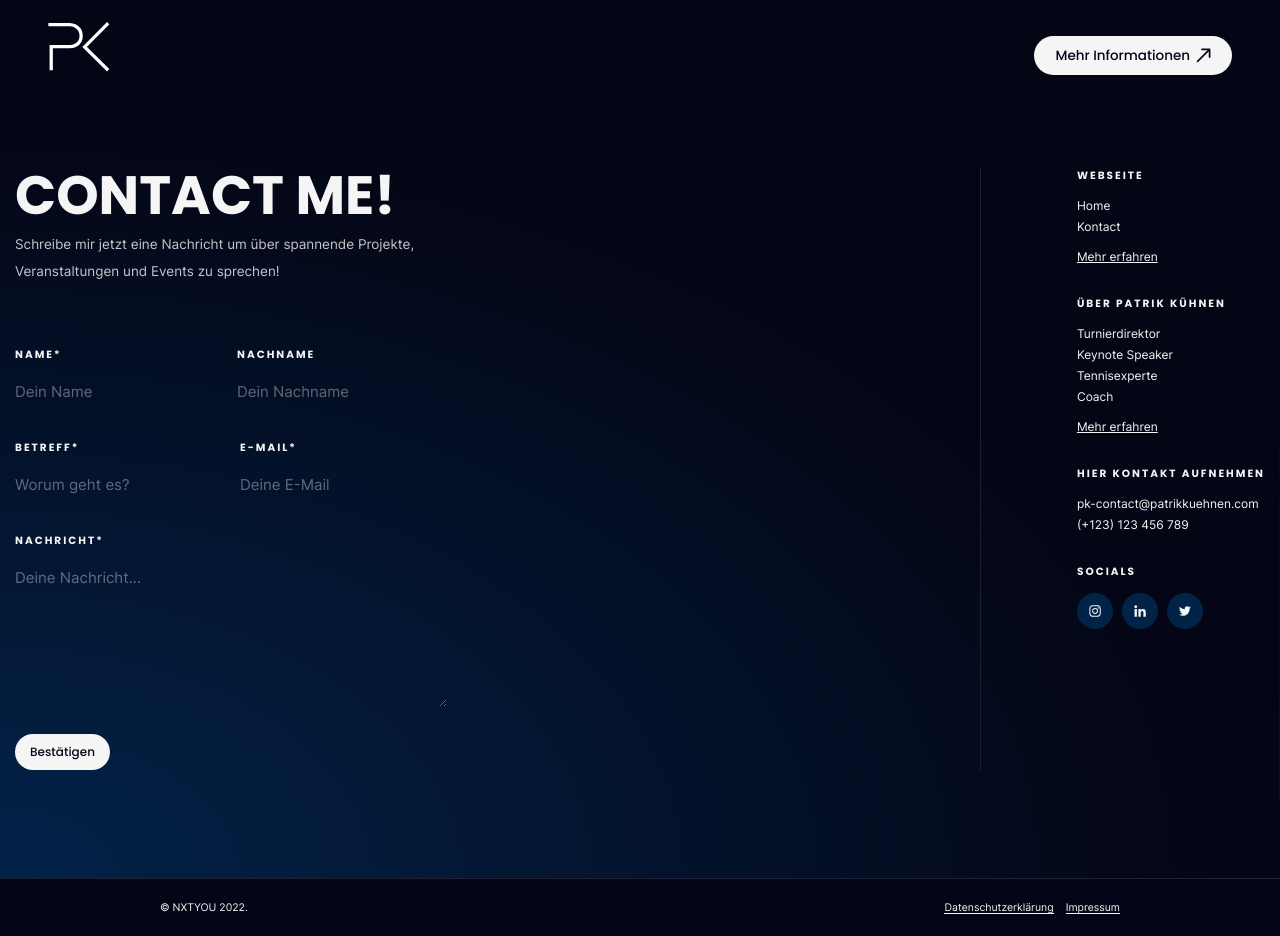
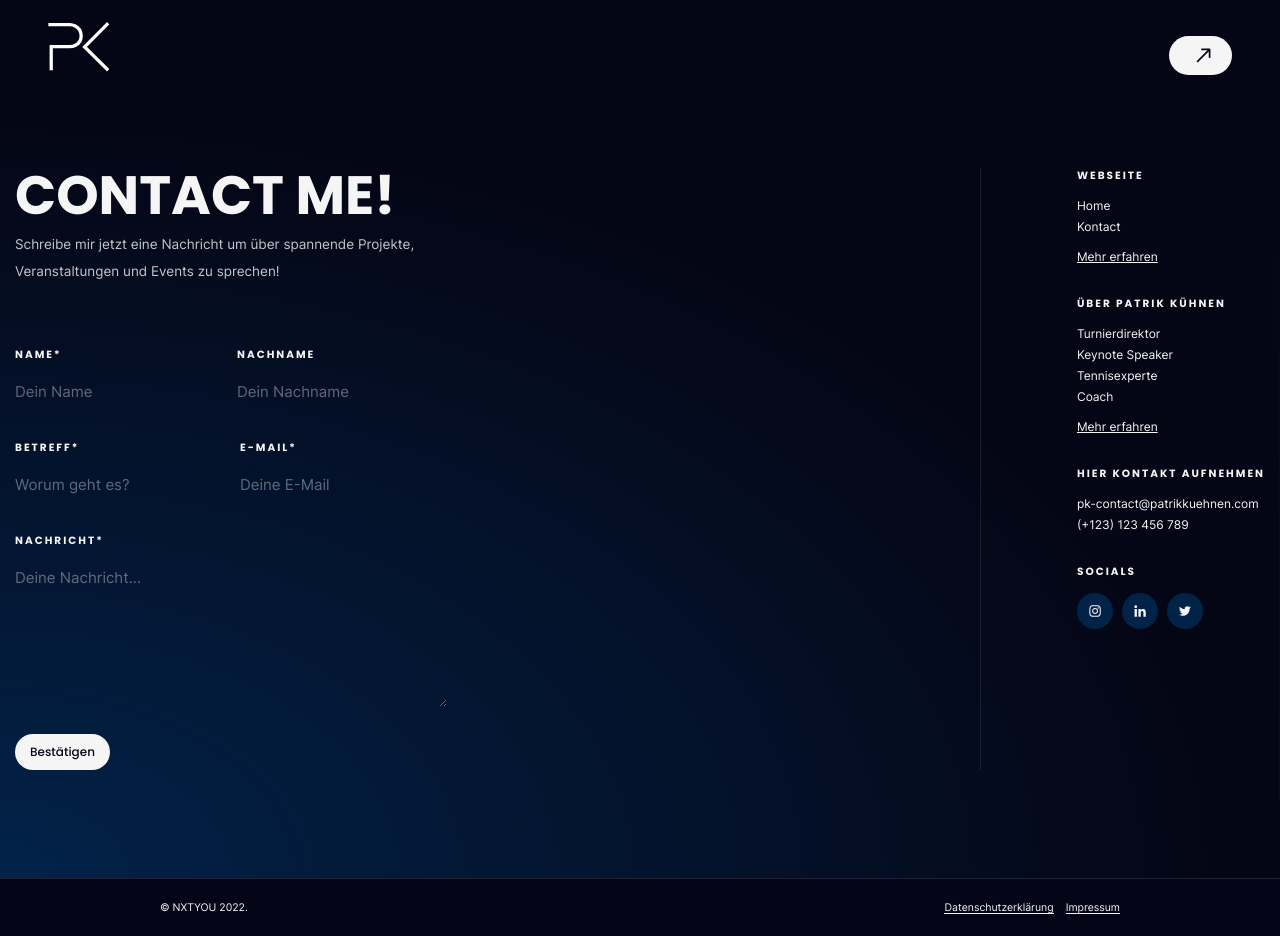
Before and after one commit to nxtyou/patrik-k-hnen, a Next.js app: page /contact in a window 1280 px wide. Built offline with nearby package versions, Linux system fonts and the light colour scheme.

Commit message:
Added ctaText prop for NavBar2

```diff
--- a/components/Templates/Shared/NavBar/NavBar2.jsx
+++ b/components/Templates/Shared/NavBar/NavBar2.jsx
@@ -5,7 +5,7 @@ import MenuIcon from '@/components/Atoms/Icons/MenuIcon';
 import Link from 'next/link';
 import { useState } from 'react';
 
-const NavBar2 = () => {
+const NavBar2 = ({ ctaText }) => {
   const [toggled, setToggled] = useState(false);
 
   return (
@@ -15,11 +15,11 @@ const NavBar2 = () => {
       </Link>
       <ButtonLink
         href="/contact"
-        aria-label="Mehr Informationen"
+        aria-label={ctaText}
         className="group mt-6 hidden md:flex"
         rightIcon={<ArrowIcon animated />}
         big>
-        Mehr Informationen
+        {ctaText}
       </ButtonLink>
       <button
         aria-label="Menü umschalten"
--- a/pages/bmw-open.jsx
+++ b/pages/bmw-open.jsx
@@ -11,7 +11,7 @@ import 'swiper/css/navigation';
 function BMWOpen() {
   return (
     <>
-      <NavBar2 />
+      <NavBar2 ctaText="Mehr Informationen" />
       <main>
         <Hero />
         <Analysis />
--- a/pages/index.jsx
+++ b/pages/index.jsx
@@ -12,7 +12,7 @@ import 'swiper/css/navigation';
 export default function Home() {
   return (
     <>
-      <NavBar2 />
+      <NavBar2 ctaText="Mehr Informationen" />
       <main>
         <Hero />
         <About />
--- a/pages/keynote-speaker.jsx
+++ b/pages/keynote-speaker.jsx
@@ -11,7 +11,7 @@ import 'swiper/css/navigation';
 function KeynoteSpeaker() {
   return (
     <>
-      <NavBar2 />
+      <NavBar2 ctaText="Mehr Informationen" />
       <main>
         <Hero />
         <Analysis />
--- a/pages/sky-tennis.jsx
+++ b/pages/sky-tennis.jsx
@@ -11,7 +11,7 @@ import Videos from '@/components/Templates/SkyTennis/Videos';
 const SkyTenis = () => {
   return (
     <>
-      <NavBar2 />
+      <NavBar2 ctaText="Mehr Informationen" />
       <main>
         <Hero />
         <Analysis />
--- a/pages/top-event-coach.jsx
+++ b/pages/top-event-coach.jsx
@@ -11,7 +11,7 @@ import 'swiper/css/navigation';
 function TopEventCoach() {
   return (
     <>
-      <NavBar2 />
+      <NavBar2 ctaText="Mehr Informationen" />
       <main>
         <Hero />
         <Analysis />
```
